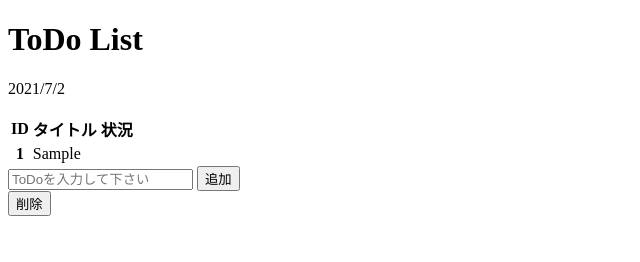
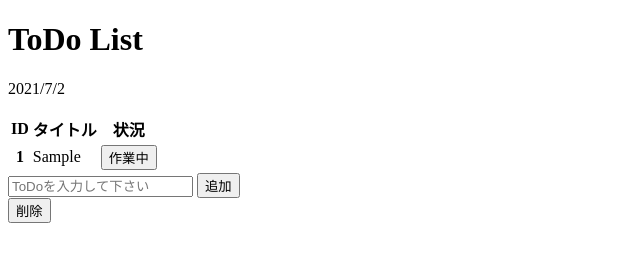
Before and after one commit to masa2205/vue-todo-list-practice, a plain HTML site: page index.html in a window 1280 px wide. Both pictures are taken after typing "Sample" into the empty fields and a click on the button "追加". Shown: the whole page, without its empty margins (0-640 px from the left). Drawn offline with nearby package versions, Linux system fonts and the light colour scheme.

Commit message:
ステータス付与

```diff
--- a/index.html
+++ b/index.html
@@ -22,6 +22,9 @@
         <tr v-for="thing in things" v-bind:key="thing.id">
           <th>{{ thing.id }}</th>
           <td>{{ thing.title }}</td>
+          <td class="state">
+            <button @click="changeState(thing)">{{ labels[thing.state] }}</button>
+          </td>
         </tr>
       </tbody>
     </table>
--- a/main.js
+++ b/main.js
@@ -20,6 +20,11 @@ var app = new Vue ({
         title: "",
         things: [],
         key: 0,
+        options: [
+          {value: -1, label: 'すべて'},
+          {value: 0, label: '作業中'},
+          {value: 1, label: '完了'}
+        ]
     },
     methods: {
         add: function(){
@@ -27,10 +32,14 @@ var app = new Vue ({
             this.things.push({
                 id: ++this.key,
                 title: this.newthings,
+                state: 0
                 // isChecked: false,
             });
             this.newthings = "";
             this.saveList();
+        },
+        changeState: function(thing){
+          thing.state = thing.state ? 0 : 1
         },
         deleteTodo: function(){
           if(this.things.length <= 0){
@@ -74,5 +83,10 @@ var app = new Vue ({
                  return thing.isChecked == true;
              }).length;
          },
+         labels() {
+           return this.options.reduce(function (a, b){
+             return Object.assign(a, {[b.value]: b.label})
+           }, {})
+         },
     }
  })
```
